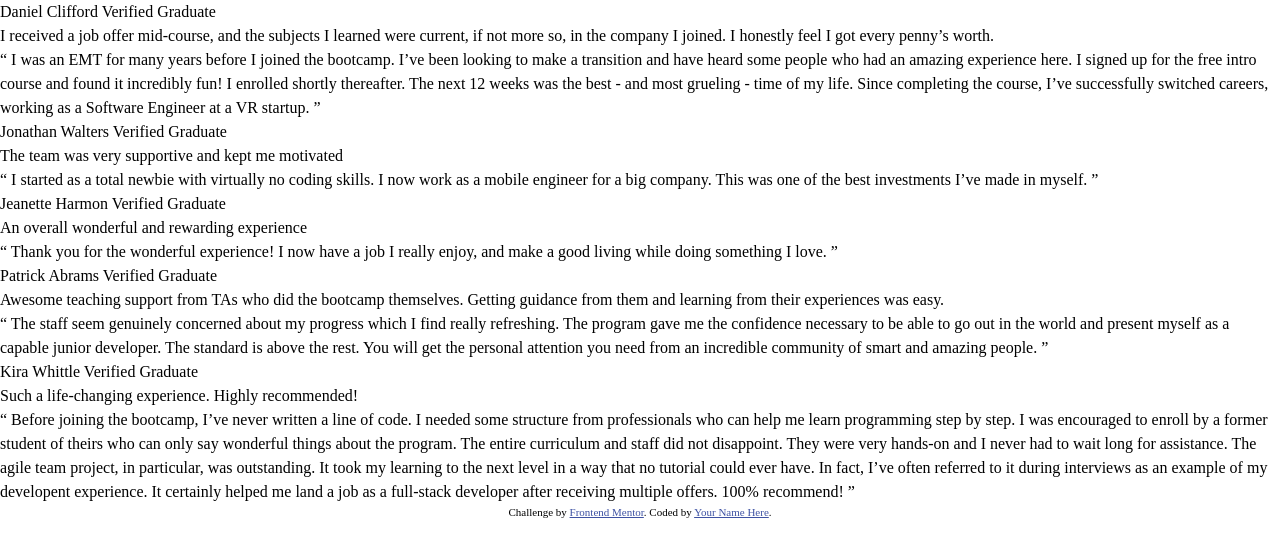
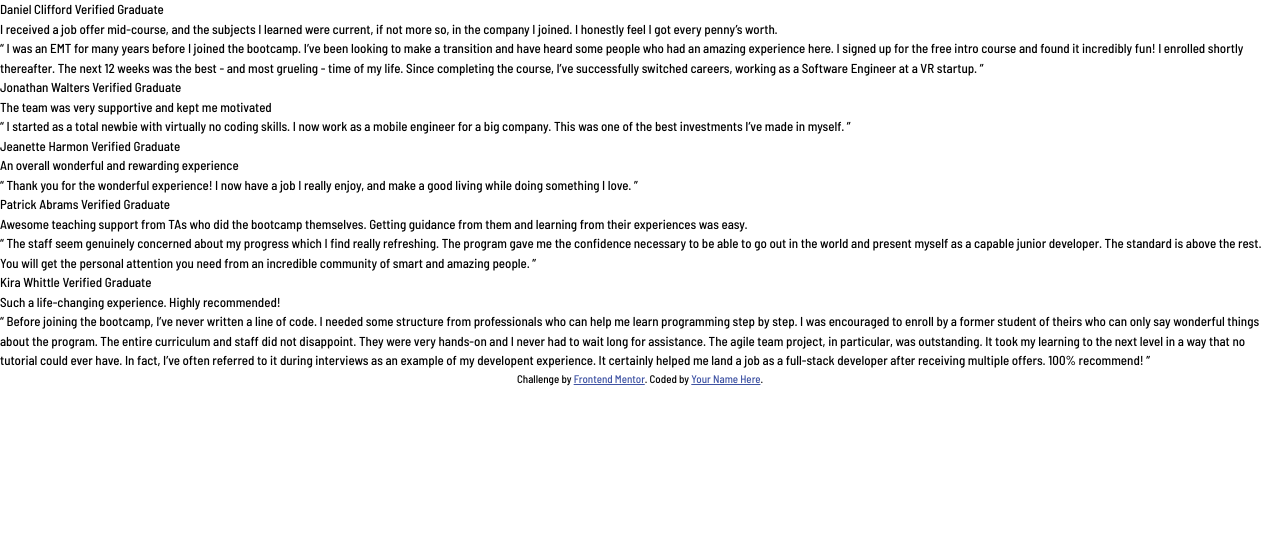
Before and after one commit to anton-mirazchiyski/Testimonials-Grid-Section, a plain HTML site: page index.html in a window 1280 px wide. Drawn offline with Linux system fonts and the light colour scheme.

Commit message:
Add fonts to the document

```diff
--- a/index.html
+++ b/index.html
@@ -5,6 +5,9 @@
   <meta name="viewport" content="width=device-width, initial-scale=1.0"> <!-- displays site properly based on user's device -->
 
   <link rel="icon" type="image/png" sizes="32x32" href="./images/favicon-32x32.png">
+  <link rel="preconnect" href="https://fonts.googleapis.com">
+  <link rel="preconnect" href="https://fonts.gstatic.com" crossorigin>
+  <link href="https://fonts.googleapis.com/css2?family=Barlow+Semi+Condensed:ital,wght@0,400;0,500;0,600;1,400;1,500;1,600&display=swap" rel="stylesheet">
   <link rel="stylesheet" href="stylesheets/styles.css">
 
   <title>Frontend Mentor | Testimonials Grid Section</title>
--- /dev/null
+++ b/stylesheets/fonts.css
@@ -0,0 +1,5 @@
+body {
+    font-family: "Barlow Semi Condensed", sans-serif;
+    font-weight: 500;
+    font-size: 0.813rem;
+}
--- a/stylesheets/styles.css
+++ b/stylesheets/styles.css
@@ -1 +1,2 @@
 @import url(reset.css);
+@import url(fonts.css);
```
